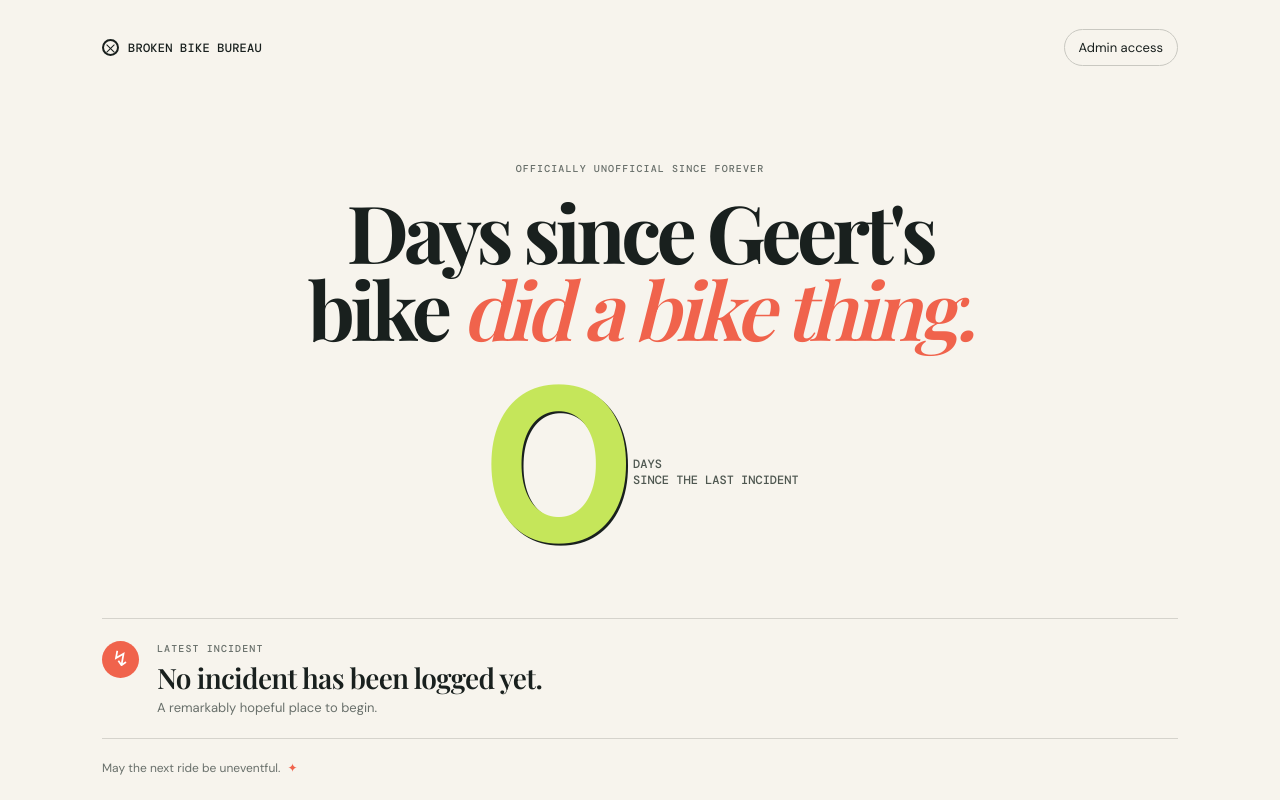
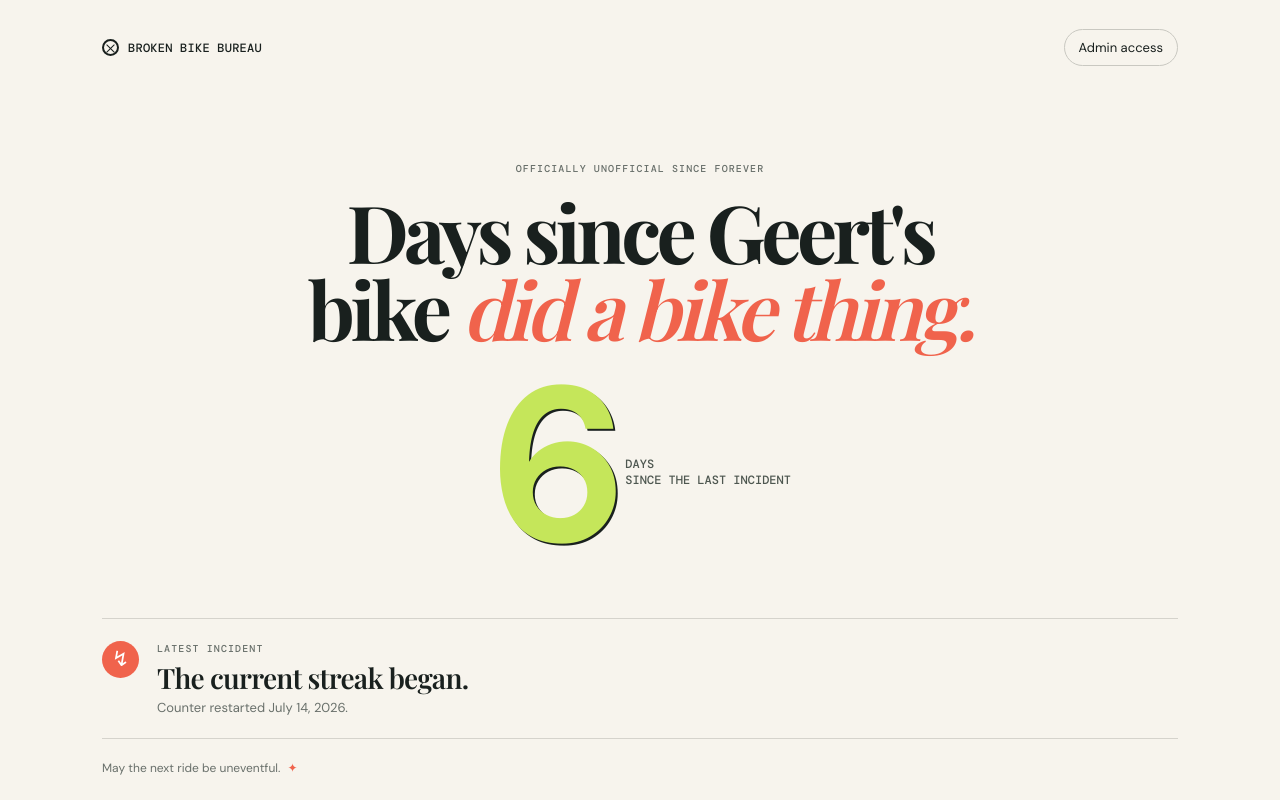
Before and after one commit to SBolivarLoL/broken-bike, a Next.js app: page / in a window 1280 px wide. Built offline with nearby package versions, Linux system fonts and the light colour scheme; no server answers; a web font is replaced by a local one.

Commit message:
Start Geert's counter at six Brussels days

```diff
--- a/components/day-counter.tsx
+++ b/components/day-counter.tsx
@@ -1,18 +1,21 @@
 "use client";
 
 import { useEffect, useState } from "react";
-
-function daysSince(brokenAt?: string) {
-  if (!brokenAt) return 0;
-  return Math.max(0, Math.floor((Date.now() - new Date(brokenAt).getTime()) / 86_400_000));
-}
+import { daysSinceInBrussels, millisecondsUntilNextBrusselsMidnight } from "@/lib/days";
 
 export function DayCounter({ brokenAt }: { brokenAt?: string }) {
-  const [days, setDays] = useState(() => daysSince(brokenAt));
+  const [days, setDays] = useState(() => (brokenAt ? daysSinceInBrussels(brokenAt) : 0));
 
   useEffect(() => {
-    const timer = window.setInterval(() => setDays(daysSince(brokenAt)), 60_000);
-    return () => window.clearInterval(timer);
+    if (!brokenAt) return;
+
+    let timer: number;
+    const updateAtMidnight = () => {
+      setDays(daysSinceInBrussels(brokenAt));
+      timer = window.setTimeout(updateAtMidnight, millisecondsUntilNextBrusselsMidnight());
+    };
+    timer = window.setTimeout(updateAtMidnight, millisecondsUntilNextBrusselsMidnight());
+    return () => window.clearTimeout(timer);
   }, [brokenAt]);
 
   return (
--- /dev/null
+++ b/lib/days.ts
@@ -0,0 +1,40 @@
+const brusselsFormatter = new Intl.DateTimeFormat("en-GB", {
+  timeZone: "Europe/Brussels",
+  year: "numeric",
+  month: "numeric",
+  day: "numeric",
+  hour: "2-digit",
+  minute: "2-digit",
+  second: "2-digit",
+  hourCycle: "h23",
+});
+
+type BrusselsDate = { year: number; month: number; day: number };
+
+function brusselsDate(date: Date): BrusselsDate {
+  const parts = brusselsFormatter.formatToParts(date);
+  const value = (type: Intl.DateTimeFormatPartTypes) => Number(parts.find((part) => part.type === type)?.value);
+  return { year: value("year"), month: value("month"), day: value("day") };
+}
+
+function dayStamp({ year, month, day }: BrusselsDate) {
+  return Date.UTC(year, month - 1, day);
+}
+
+function brusselsTimeStamp(date: Date) {
+  const parts = brusselsFormatter.formatToParts(date);
+  const value = (type: Intl.DateTimeFormatPartTypes) => Number(parts.find((part) => part.type === type)?.value);
+  return Date.UTC(value("year"), value("month") - 1, value("day"), value("hour"), value("minute"), value("second"));
+}
+
+export function daysSinceInBrussels(brokenAt: string, now = new Date()) {
+  return Math.max(0, Math.round((dayStamp(brusselsDate(now)) - dayStamp(brusselsDate(new Date(brokenAt)))) / 86_400_000));
+}
+
+export function millisecondsUntilNextBrusselsMidnight(now = new Date()) {
+  const today = brusselsDate(now);
+  const tomorrow = new Date(Date.UTC(today.year, today.month - 1, today.day + 1));
+  const nextMidnightAsUtc = Date.UTC(tomorrow.getUTCFullYear(), tomorrow.getUTCMonth(), tomorrow.getUTCDate());
+  const brusselsOffset = brusselsTimeStamp(new Date(nextMidnightAsUtc)) - nextMidnightAsUtc;
+  return Math.max(100, nextMidnightAsUtc - brusselsOffset - now.getTime() + 100);
+}
--- a/lib/store.ts
+++ b/lib/store.ts
@@ -1,8 +1,10 @@
 import "server-only";
 
 import type { BikeRecord, PublicBikeRecord } from "@/lib/types";
+import { daysSinceInBrussels } from "@/lib/days";
 
 const RECORD_KEY = "broken-bike:current-record";
+const DEFAULT_BROKEN_AT = "2026-07-14T22:00:00.000Z";
 
 function redisConfig() {
   const url = process.env.UPSTASH_REDIS_REST_URL;
@@ -26,9 +28,9 @@ async function redis(command: string[]) {
 }
 
 function recordFromEnvironment(): BikeRecord | null {
-  const brokenAt = process.env.INITIAL_BROKEN_AT;
-  if (!brokenAt || Number.isNaN(new Date(brokenAt).getTime())) return null;
-  return { brokenAt: new Date(brokenAt).toISOString(), note: "The opening chapter of the bike saga." };
+  const configuredDate = process.env.INITIAL_BROKEN_AT;
+  const brokenAt = configuredDate && !Number.isNaN(new Date(configuredDate).getTime()) ? configuredDate : DEFAULT_BROKEN_AT;
+  return { brokenAt: new Date(brokenAt).toISOString(), note: "The current streak began." };
 }
 
 export async function getBikeRecord(): Promise<PublicBikeRecord | null> {
@@ -38,8 +40,7 @@ export async function getBikeRecord(): Promise<PublicBikeRecord | null> {
 
   if (!record) return null;
 
-  const millisecondsPerDay = 86_400_000;
-  const daysBroken = Math.max(0, Math.floor((Date.now() - new Date(record.brokenAt).getTime()) / millisecondsPerDay));
+  const daysBroken = daysSinceInBrussels(record.brokenAt);
   return { ...record, daysBroken };
 }
 
```
Also changed, not shown: 1 other file (tests, documents, lock files or other folders).
